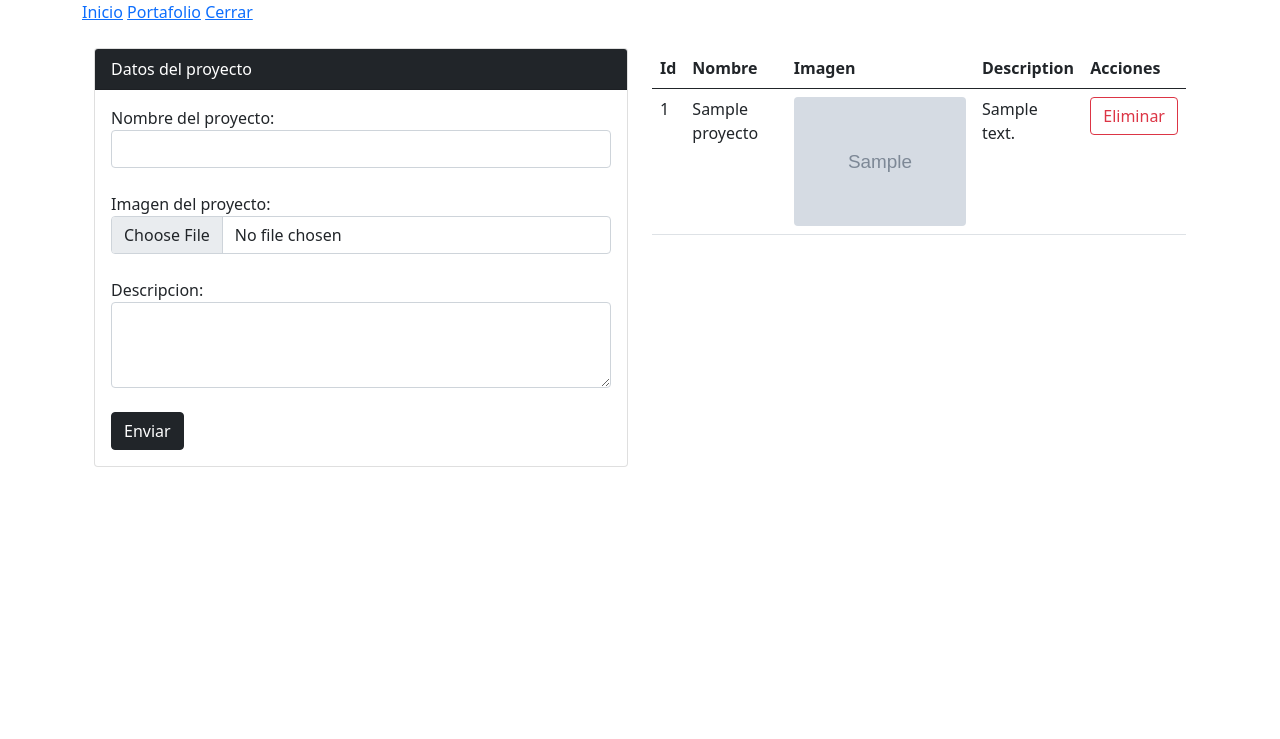
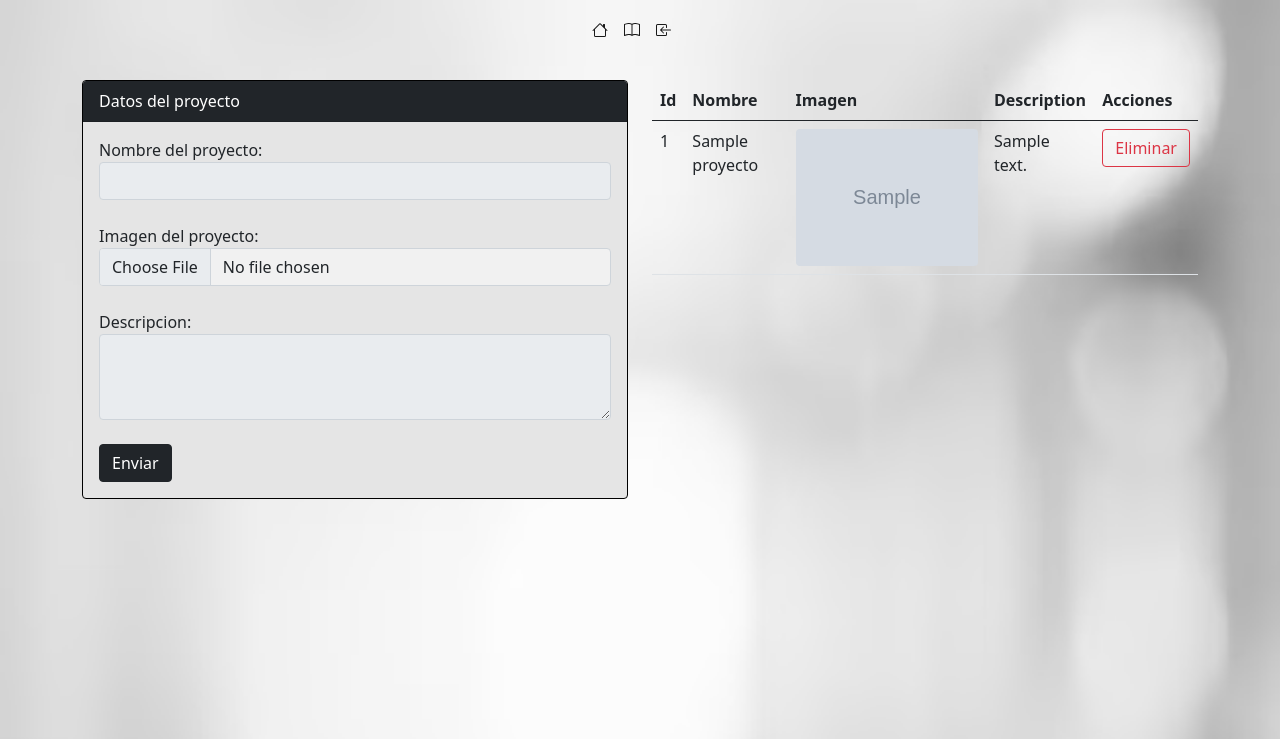
Before and after one commit to braianLucero/curso-PHP, a PHP site: page /portafolio.php in a window 1280 px wide. Shown: the top 739 px of the page. Run offline with PHP 8.4, Linux system fonts and the light colour scheme; the visitor is signed in with stand-in values (Sample User, id 1); tables that the repository leaves empty or names only in its code hold one stand-in row (values such as "Sample post"); grey boxes marked "Sample" are stand-in pictures.

Commit message:
PHP-miniProyect

```diff
--- a/portafolio/cabecera.php
+++ b/portafolio/cabecera.php
@@ -18,9 +18,26 @@ if(isset($_SESSION['email']) != 'brasanluc123@gmail.com' ){
 
 </head>
 <body>
-<div class="container">
 
-    <a href="index.php"> Inicio</a>
-    <a href="portafolio.php"> Portafolio</a>
-    <a href="cerrar.php"> Cerrar</a>
-    <br/>
+<nav class="navbar navbar-light ">
+  <div class="container d-flex justify-content-center">
+    <a class="navbar-brand" href="index.php">
+      <svg xmlns="http://www.w3.org/2000/svg" width="16" height="16" fill="currentColor" class="bi bi-house" viewBox="0 0 16 16">
+      <path d="M8.707 1.5a1 1 0 0 0-1.414 0L.646 8.146a.5.5 0 0 0 .708.708L2 8.207V13.5A1.5 1.5 0 0 0 3.5 15h9a1.5 1.5 0 0 0 1.5-1.5V8.207l.646.647a.5.5 0 0 0 .708-.708L13 5.793V2.5a.5.5 0 0 0-.5-.5h-1a.5.5 0 0 0-.5.5v1.293L8.707 1.5ZM13 7.207V13.5a.5.5 0 0 1-.5.5h-9a.5.5 0 0 1-.5-.5V7.207l5-5 5 5Z"/>
+      </svg>
+    </a>
+
+    <a class="navbar-brand" href="portafolio.php">
+      <svg xmlns="http://www.w3.org/2000/svg" width="16" height="16" fill="currentColor" class="bi bi-book" viewBox="0 0 16 16">
+      <path d="M1 2.828c.885-.37 2.154-.769 3.388-.893 1.33-.134 2.458.063 3.112.752v9.746c-.935-.53-2.12-.603-3.213-.493-1.18.12-2.37.461-3.287.811V2.828zm7.5-.141c.654-.689 1.782-.886 3.112-.752 1.234.124 2.503.523 3.388.893v9.923c-.918-.35-2.107-.692-3.287-.81-1.094-.111-2.278-.039-3.213.492V2.687zM8 1.783C7.015.936 5.587.81 4.287.94c-1.514.153-3.042.672-3.994 1.105A.5.5 0 0 0 0 2.5v11a.5.5 0 0 0 .707.455c.882-.4 2.303-.881 3.68-1.02 1.409-.142 2.59.087 3.223.877a.5.5 0 0 0 .78 0c.633-.79 1.814-1.019 3.222-.877 1.378.139 2.8.62 3.681 1.02A.5.5 0 0 0 16 13.5v-11a.5.5 0 0 0-.293-.455c-.952-.433-2.48-.952-3.994-1.105C10.413.809 8.985.936 8 1.783z"/>
+      </svg>
+    </a>
+
+    <a class="navbar-brand" href="loguin.php">
+      <svg xmlns="http://www.w3.org/2000/svg" width="16" height="16" fill="currentColor" class="bi bi-box-arrow-in-left" viewBox="0 0 16 16">
+        <!-- ...contenido del icono... -->   <path fill-rule="evenodd" d="M10 3.5a.5.5 0 0 0-.5-.5h-8a.5.5 0 0 0-.5.5v9a.5.5 0 0 0 .5.5h8a.5.5 0 0 0 .5-.5v-2a.5.5 0 0 1 1 0v2A1.5 1.5 0 0 1 9.5 14h-8A1.5 1.5 0 0 1 0 12.5v-9A1.5 1.5 0 0 1 1.5 2h8A1.5 1.5 0 0 1 11 3.5v2a.5.5 0 0 1-1 0v-2z"/>
+         <path fill-rule="evenodd" d="M4.146 8.354a.5.5 0 0 1 0-.708l3-3a.5.5 0 1 1 .708.708L5.707 7.5H14.5a.5.5 0 0 1 0 1H5.707l2.147 2.146a.5.5 0 0 1-.708.708l-3-3z"/>
+      </svg>
+    </a>
+  </div>
+</nav>
--- a/portafolio/style.css
+++ b/portafolio/loguin.css
@@ -53,6 +53,7 @@
   font-weight: bold;
   letter-spacing: 3px;
   line-height: 28px;
+  color: #757575;
 }
 
 .subscribe-wrapper input {
--- a/portafolio/loguin.php
+++ b/portafolio/loguin.php
@@ -23,7 +23,7 @@
   <meta name="viewport" content="width=device-width, initial-scale=1, shrink-to-fit=no">
   <link href="https://cdn.jsdelivr.net/npm/bootstrap@5.2.1/dist/css/bootstrap.min.css" rel="stylesheet"
     integrity="sha384-iYQeCzEYFbKjA/T2uDLTpkwGzCiq6soy8tYaI1GyVh/UjpbCx/TYkiZhlZB6+fzT" crossorigin="anonymous">
-    <link rel="stylesheet" href="style.css">
+    <link rel="stylesheet" href="loguin.css">
 </head>
 <style>
         body {
--- a/portafolio/pie.php
+++ b/portafolio/pie.php
@@ -1,4 +1,3 @@
-
 
 </div>
 </body>
--- a/portafolio/portafolio.php
+++ b/portafolio/portafolio.php
@@ -43,23 +43,32 @@ $proyectos = $objConexion->consultar('SELECT * FROM `proyectos`');
 
 ?>
 
+<style>
+        body {
+            background-image: url('fondo.avif');
+            background-size: cover;
+            background-repeat: no-repeat;
+        }
+    </style>
+
+
 </br>
 
 <div class="container">
     <div class="row">
         <div class="col-md-6">
-            <div class="card">
-                <div class="card-header bg-dark text-white">
+            <div class="card" style="border: 0.1em solid #000;">
+                <div class="card-header bg-dark text-white" >
                     Datos del proyecto
                 </div>
-                <div class="card-body">
+                <div class="card-body" style="background:rgb(0,0,0,0.1);">
                 <form action="portafolio.php" method="post" enctype ="multipart/form-data">
-                    Nombre del proyecto: <input required class ="form-control "type="text" name="nombre" id="">
+                    Nombre del proyecto: <input required class ="form-control " style="background:#e9ecef;" type="text" name="nombre" id="">
                     </br>
-                    Imagen del proyecto: <input required class ="form-control " type="file" name="archivo" id="">
+                    Imagen del proyecto: <input required class ="form-control " style="background:#f1f1f1;" type="file" name="archivo" id="">
                     </br>
                     Descripcion:
-                    <textarea class = "form-control"name="descripcion" id="" cols="30" rows="3"></textarea>
+                    <textarea class = "form-control"name="descripcion" id="" style="background:#e9ecef;" cols="30" rows="3"></textarea>
                     </br>
                     <input class ="btn btn-dark" type="submit" value="Enviar">
                 </form>
```
Also changed, not shown: portafolio/index.php (+7 -15 lines), portafolio/imagenes/1684499365_proyecto3.jpg (added), portafolio/imagenes/1684499517_imgPrincipal.jpg (added), portafolio/imagenes/1684500128_proyecto3.jpg (added).
